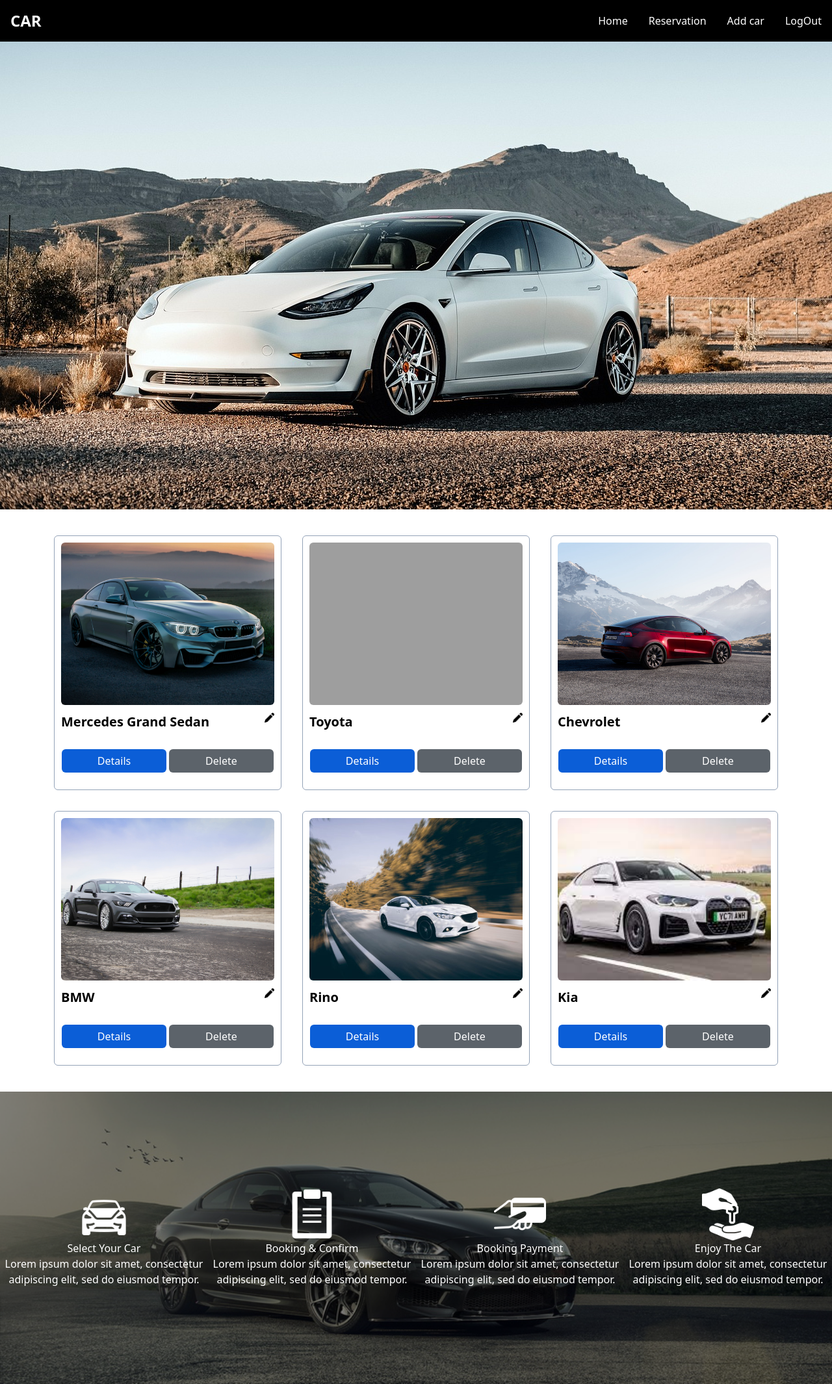
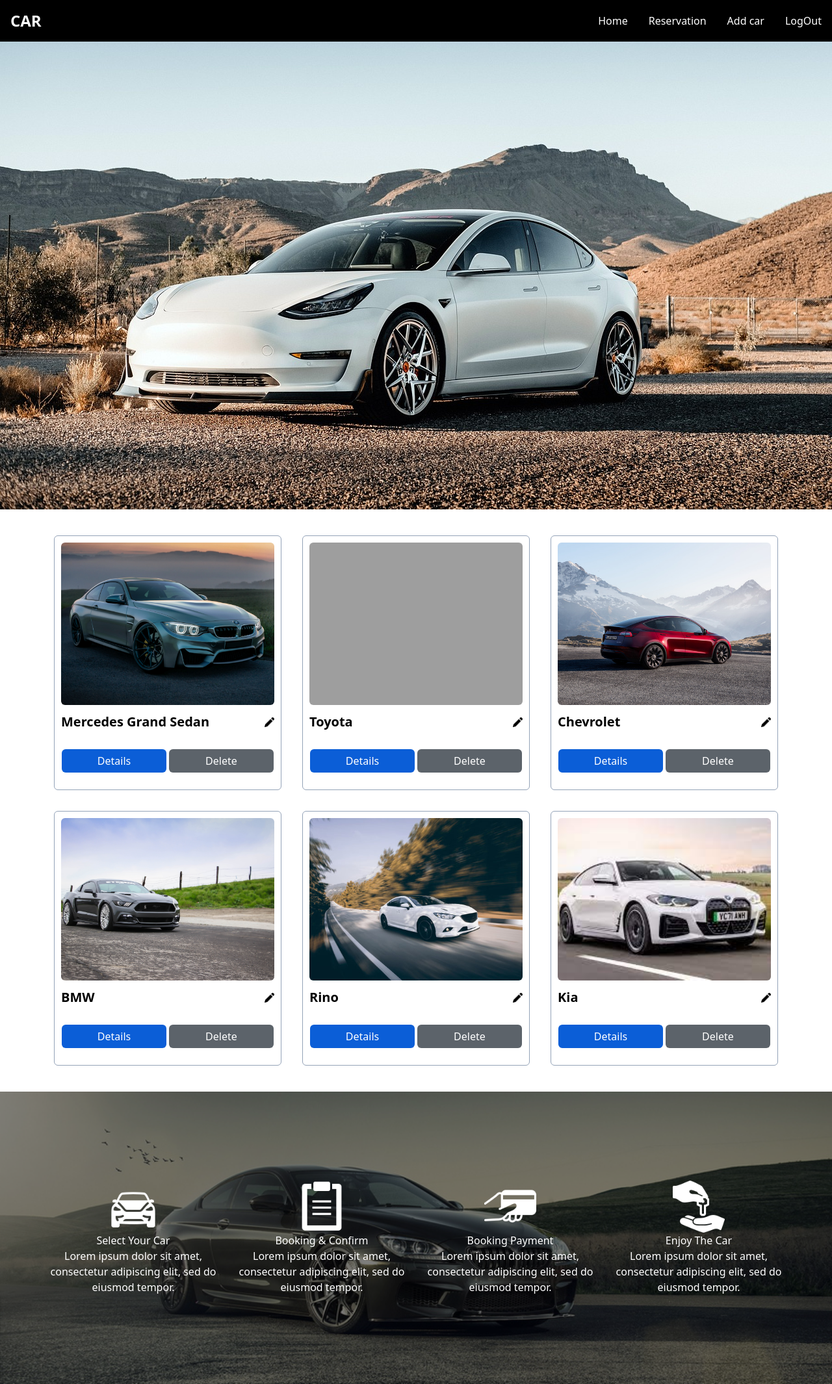
Before and after one commit to YasmineAfifi/new_django, a Django app: page /home in a window 1280 px wide. Shown: the whole page at 65% size. Run offline with Django 4.2, Linux system fonts and the light colour scheme; data comes from the database, SQL or seed files in the repository; style sheets or scripts are compiled from the project's sources; grey boxes are pictures that could not be loaded.

Commit message:
last update

```diff
--- a/car_project/car_rent/templates/cars/carDetails.html
+++ b/car_project/car_rent/templates/cars/carDetails.html
@@ -49,7 +49,7 @@
 
     </div>
     <div class="text-center pb-5">
-      <button type="submit" class=" w-1/4 bg-yellow-600 py-1.5 rounded-md text-white">Reserve</button>
+      <button type="submit" class=" w-1/4 bg-blue-950 py-1.5 rounded-md text-white">Reserve</button>
     </div>
   </form>
 
--- a/car_project/car_rent/templates/cars/home.html
+++ b/car_project/car_rent/templates/cars/home.html
@@ -30,7 +30,7 @@
                     <a class='titleCardDelete' href='/carDetails/{{car.id}}'>
                     <h5 class='card-title py-3 font-bold font-sans text-xl'> {{car.brand}}</h5></a>
                     </div>
-                    <div class='py-3 text-center'>
+                    <div class='py-3 text-center flex items-center'>
                     <a href='/update/{{car.id}}'>
                     <img src="{% static 'image/edit.png' %}" width='15'></a>
                     </div>
@@ -67,7 +67,7 @@
 
     <div class=" absolute top-0 flex justify-center h-full items-center w-full">
 
-      <div class="grid grid-cols-2 lg:grid-cols-4  text-center text-white ">
+      <div class="grid grid-cols-2 lg:grid-cols-4 gap-2 w-[90%] text-center text-white ">
 
         <div>
 
```
